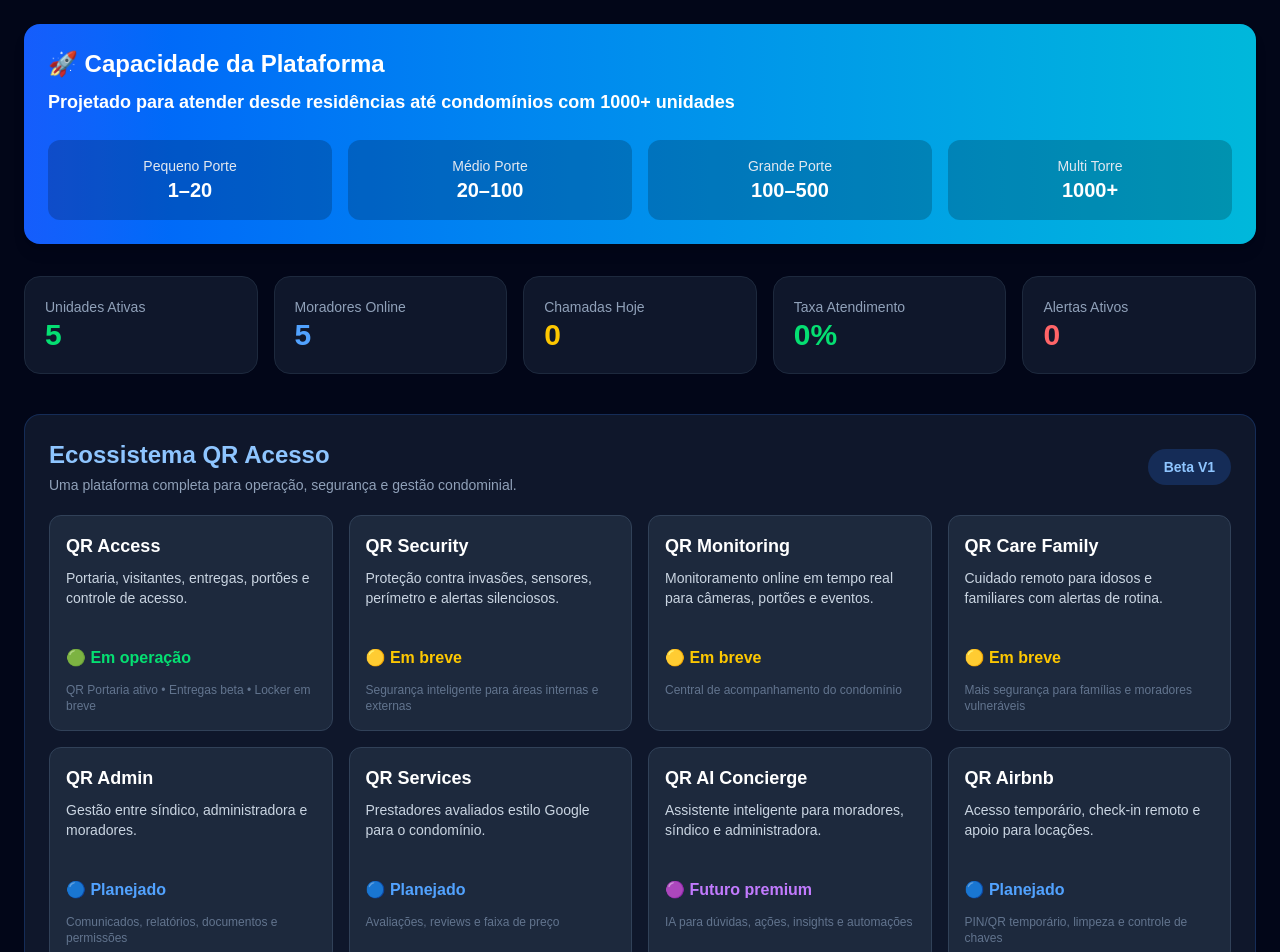
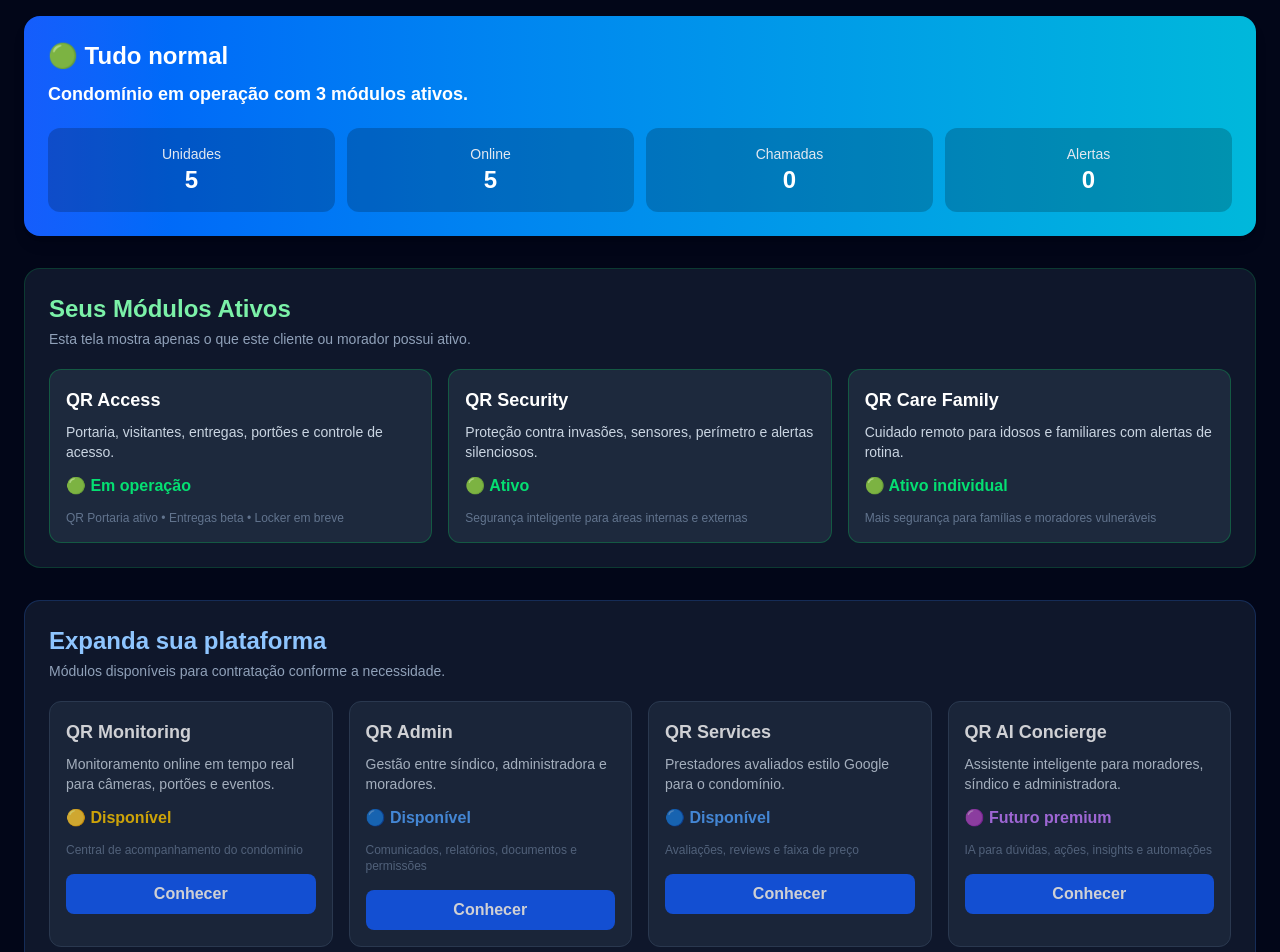
Before and after one commit to mullerjoao1-tech/qr-porteiro, a Next.js app: page /dashboard in a window 1280 px wide. Shown: the part 160-1112 px from the top of the page. Built offline with nearby package versions, Linux system fonts and the light colour scheme.

Commit message:
dashboard modular

```diff
--- a/app/dashboard/page.tsx
+++ b/app/dashboard/page.tsx
@@ -1,6 +1,21 @@
 export default function Dashboard() {
+  const modulosDoCondominio = {
+    access: true,
+    security: true,
+    monitoring: false,
+    admin: false,
+    services: false,
+    ai: false,
+    airbnb: false,
+  };
+
+  const modulosDoMorador = {
+    care: true,
+  };
+
   const modulos = [
     {
+      id: "access",
       nome: "QR Access",
       descricao: "Portaria, visitantes, entregas, portões e controle de acesso.",
       status: "🟢 Em operação",
@@ -8,41 +23,47 @@ export default function Dashboard() {
       cor: "text-green-400",
     },
     {
+      id: "security",
       nome: "QR Security",
       descricao: "Proteção contra invasões, sensores, perímetro e alertas silenciosos.",
-      status: "🟡 Em breve",
+      status: "🟢 Ativo",
       destaque: "Segurança inteligente para áreas internas e externas",
-      cor: "text-yellow-400",
+      cor: "text-green-400",
     },
     {
+      id: "monitoring",
       nome: "QR Monitoring",
       descricao: "Monitoramento online em tempo real para câmeras, portões e eventos.",
-      status: "🟡 Em breve",
+      status: "🟡 Disponível",
       destaque: "Central de acompanhamento do condomínio",
       cor: "text-yellow-400",
     },
     {
+      id: "care",
       nome: "QR Care Family",
       descricao: "Cuidado remoto para idosos e familiares com alertas de rotina.",
-      status: "🟡 Em breve",
+      status: "🟢 Ativo individual",
       destaque: "Mais segurança para famílias e moradores vulneráveis",
-      cor: "text-yellow-400",
+      cor: "text-green-400",
     },
     {
+      id: "admin",
       nome: "QR Admin",
       descricao: "Gestão entre síndico, administradora e moradores.",
-      status: "🔵 Planejado",
+      status: "🔵 Disponível",
       destaque: "Comunicados, relatórios, documentos e permissões",
       cor: "text-blue-400",
     },
     {
+      id: "services",
       nome: "QR Services",
       descricao: "Prestadores avaliados estilo Google para o condomínio.",
-      status: "🔵 Planejado",
+      status: "🔵 Disponível",
       destaque: "Avaliações, reviews e faixa de preço",
       cor: "text-blue-400",
     },
     {
+      id: "ai",
       nome: "QR AI Concierge",
       descricao: "Assistente inteligente para moradores, síndico e administradora.",
       status: "🟣 Futuro premium",
@@ -50,13 +71,24 @@ export default function Dashboard() {
       cor: "text-purple-400",
     },
     {
+      id: "airbnb",
       nome: "QR Airbnb",
       descricao: "Acesso temporário, check-in remoto e apoio para locações.",
-      status: "🔵 Planejado",
+      status: "🔵 Disponível",
       destaque: "PIN/QR temporário, limpeza e controle de chaves",
       cor: "text-blue-400",
     },
   ];
+
+  function moduloAtivo(id: string) {
+    return (
+      modulosDoCondominio[id as keyof typeof modulosDoCondominio] === true ||
+      modulosDoMorador[id as keyof typeof modulosDoMorador] === true
+    );
+  }
+
+  const modulosAtivos = modulos.filter((modulo) => moduloAtivo(modulo.id));
+  const modulosDisponiveis = modulos.filter((modulo) => !moduloAtivo(modulo.id));
 
   const qrs = [
     { nome: "QR1", status: "🟢 Disponível" },
@@ -67,110 +99,78 @@ export default function Dashboard() {
   ];
 
   return (
-    <main className="min-h-screen bg-slate-950 text-white p-6">
+    <main className="min-h-screen bg-slate-950 text-white p-4 md:p-6">
       <div className="max-w-7xl mx-auto">
-        <div className="mb-10">
-         <div className="flex items-center gap-4 mb-3">
+        <div className="mb-8">
+          <div className="flex items-center gap-3 mb-3">
             <img
               src="/logo-oficial.png"
               alt="QR Acesso"
-  className="h-20 w-auto object-contain"
+              className="h-14 md:h-20 w-auto object-contain"
             />
 
-  <h1 className="text-5xl font-black text-blue-400">
-    QR Acesso Dashboard
+            <h1 className="text-3xl md:text-5xl font-black text-blue-400">
+              QR Dashboard
             </h1>
           </div>
 
-          <p className="text-slate-400 text-lg">
+          <p className="text-slate-400 text-sm md:text-lg">
             Controle de acesso • Segurança • Gestão • Automação • IA
           </p>
         </div>
-<div className="bg-gradient-to-r from-blue-600 to-cyan-500 rounded-2xl p-6 mb-8 shadow-lg">
-  <h2 className="text-2xl font-black mb-2">
-    🚀 Capacidade da Plataforma
+
+        <div className="bg-gradient-to-r from-blue-600 to-cyan-500 rounded-2xl p-5 md:p-6 mb-8 shadow-lg">
+          <h2 className="text-xl md:text-2xl font-black mb-2">
+            🟢 Tudo normal
           </h2>
 
-  <p className="text-lg font-semibold">
-    Projetado para atender desde residências até condomínios com
-    1000+ unidades
+          <p className="text-sm md:text-lg font-semibold">
+            Condomínio em operação com {modulosAtivos.length} módulos ativos.
           </p>
 
-  <div className="grid grid-cols-2 md:grid-cols-4 gap-4 mt-6">
+          <div className="grid grid-cols-2 md:grid-cols-4 gap-3 mt-5">
             <div className="bg-black/20 rounded-xl p-4 text-center">
-      <p className="text-sm text-slate-200">Pequeno Porte</p>
-      <p className="text-xl font-bold">1–20</p>
+              <p className="text-sm text-slate-200">Unidades</p>
+              <p className="text-2xl font-bold">5</p>
             </div>
 
             <div className="bg-black/20 rounded-xl p-4 text-center">
-      <p className="text-sm text-slate-200">Médio Porte</p>
-      <p className="text-xl font-bold">20–100</p>
+              <p className="text-sm text-slate-200">Online</p>
+              <p className="text-2xl font-bold">5</p>
             </div>
 
             <div className="bg-black/20 rounded-xl p-4 text-center">
-      <p className="text-sm text-slate-200">Grande Porte</p>
-      <p className="text-xl font-bold">100–500</p>
+              <p className="text-sm text-slate-200">Chamadas</p>
+              <p className="text-2xl font-bold">0</p>
             </div>
 
             <div className="bg-black/20 rounded-xl p-4 text-center">
-      <p className="text-sm text-slate-200">Multi Torre</p>
-      <p className="text-xl font-bold">1000+</p>
+              <p className="text-sm text-slate-200">Alertas</p>
+              <p className="text-2xl font-bold">0</p>
             </div>
           </div>
         </div>
-        <div className="grid md:grid-cols-5 gap-4 mb-10">
-          <div className="bg-slate-900 rounded-2xl p-5 border border-slate-800">
-            <p className="text-slate-400 text-sm">Unidades Ativas</p>
-            <p className="text-3xl font-bold text-green-400">5</p>
-          </div>
 
-          <div className="bg-slate-900 rounded-2xl p-5 border border-slate-800">
-            <p className="text-slate-400 text-sm">Moradores Online</p>
-            <p className="text-3xl font-bold text-blue-400">5</p>
-          </div>
-
-          <div className="bg-slate-900 rounded-2xl p-5 border border-slate-800">
-            <p className="text-slate-400 text-sm">Chamadas Hoje</p>
-            <p className="text-3xl font-bold text-yellow-400">0</p>
-          </div>
-
-          <div className="bg-slate-900 rounded-2xl p-5 border border-slate-800">
-            <p className="text-slate-400 text-sm">Taxa Atendimento</p>
-            <p className="text-3xl font-bold text-green-400">0%</p>
-          </div>
-
-          <div className="bg-slate-900 rounded-2xl p-5 border border-slate-800">
-            <p className="text-slate-400 text-sm">Alertas Ativos</p>
-            <p className="text-3xl font-bold text-red-400">0</p>
-          </div>
-        </div>
-
-        <div className="bg-slate-900 rounded-2xl p-6 mb-10 border border-blue-500/20">
-          <div className="flex items-center justify-between mb-5">
-            <div>
-              <h2 className="text-2xl font-bold text-blue-300">
-                Ecossistema QR Acesso
+        <div className="bg-slate-900 rounded-2xl p-5 md:p-6 mb-8 border border-green-500/20">
+          <div className="mb-5">
+            <h2 className="text-2xl font-bold text-green-300">
+              Seus Módulos Ativos
             </h2>
 
             <p className="text-slate-400 text-sm mt-1">
-                Uma plataforma completa para operação, segurança e gestão condominial.
+              Esta tela mostra apenas o que este cliente ou morador possui ativo.
             </p>
           </div>
 
-            <span className="bg-blue-500/20 text-blue-300 text-sm font-bold px-4 py-2 rounded-full">
-              Beta V1
-            </span>
-          </div>
-
-          <div className="grid md:grid-cols-4 gap-4">
-            {modulos.map((modulo) => (
+          <div className="grid md:grid-cols-3 gap-4">
+            {modulosAtivos.map((modulo) => (
               <div
                 key={modulo.nome}
-                className="bg-slate-800 rounded-xl p-4 border border-slate-700 hover:border-blue-400 transition-all"
+                className="bg-slate-800 rounded-xl p-4 border border-green-500/30 hover:border-green-400 transition-all"
               >
                 <p className="font-bold text-lg">{modulo.nome}</p>
 
-                <p className="text-sm text-slate-300 mt-2 min-h-[66px]">
+                <p className="text-sm text-slate-300 mt-2">
                   {modulo.descricao}
                 </p>
 
@@ -186,8 +186,47 @@ export default function Dashboard() {
           </div>
         </div>
 
-        <div className="grid lg:grid-cols-2 gap-6 mb-10">
-          <div className="bg-slate-900 rounded-2xl p-6 border border-slate-800">
+        <div className="bg-slate-900 rounded-2xl p-5 md:p-6 mb-8 border border-blue-500/20">
+          <div className="mb-5">
+            <h2 className="text-2xl font-bold text-blue-300">
+              Expanda sua plataforma
+            </h2>
+
+            <p className="text-slate-400 text-sm mt-1">
+              Módulos disponíveis para contratação conforme a necessidade.
+            </p>
+          </div>
+
+          <div className="grid md:grid-cols-4 gap-4">
+            {modulosDisponiveis.map((modulo) => (
+              <div
+                key={modulo.nome}
+                className="bg-slate-800 rounded-xl p-4 border border-slate-700 hover:border-blue-400 transition-all opacity-80"
+              >
+                <p className="font-bold text-lg">{modulo.nome}</p>
+
+                <p className="text-sm text-slate-300 mt-2">
+                  {modulo.descricao}
+                </p>
+
+                <p className={`mt-3 font-bold ${modulo.cor}`}>
+                  {modulo.status}
+                </p>
+
+                <p className="text-xs text-slate-500 mt-3">
+                  {modulo.destaque}
+                </p>
+
+                <button className="mt-4 w-full bg-blue-600 hover:bg-blue-500 text-white font-bold py-2 rounded-lg transition-all">
+                  Conhecer
+                </button>
+              </div>
+            ))}
+          </div>
+        </div>
+
+        <div className="grid lg:grid-cols-2 gap-6 mb-8">
+          <div className="bg-slate-900 rounded-2xl p-5 md:p-6 border border-slate-800">
             <h2 className="text-2xl font-bold text-blue-300 mb-5">
               Status em Tempo Real
             </h2>
@@ -205,7 +244,7 @@ export default function Dashboard() {
             </div>
           </div>
 
-          <div className="bg-slate-900 rounded-2xl p-6 border border-slate-800">
+          <div className="bg-slate-900 rounded-2xl p-5 md:p-6 border border-slate-800">
             <h2 className="text-2xl font-bold text-blue-300 mb-5">
               Insights da IA
             </h2>
@@ -226,7 +265,7 @@ export default function Dashboard() {
           </div>
         </div>
 
-        <div className="bg-slate-900 rounded-2xl p-6 border border-slate-800">
+        <div className="bg-slate-900 rounded-2xl p-5 md:p-6 border border-slate-800">
           <h2 className="text-2xl font-bold text-blue-300 mb-5">
             Chamadas Recentes
           </h2>
--- /dev/null
+++ b/app/security/page.tsx
@@ -0,0 +1,108 @@
+"use client";
+
+import { useState } from "react";
+
+export default function Security() {
+  const [energia, setEnergia] = useState("OK");
+  const [alarme, setAlarme] = useState("Armado");
+
+  const zonas = [
+    { nome: "Porta 1", status: "fechada" },
+    { nome: "Porta 2", status: "aberta" },
+    { nome: "Garagem", status: "fechada" },
+    { nome: "Corredor", status: "disparada" },
+  ];
+
+  const eventos = [
+    "13:22 - Falha na rede elétrica",
+    "13:36 - Porta 1 aberta",
+    "13:40 - Corredor disparado",
+  ];
+
+  function corStatus(status: string) {
+    if (status === "fechada") return "#22c55e";
+    if (status === "aberta") return "#facc15";
+    if (status === "disparada") return "#ef4444";
+    return "#9ca3af";
+  }
+
+  return (
+    <div
+      style={{
+        minHeight: "100vh",
+        background: "#f3f4f6",
+        padding: "20px",
+        fontFamily: "Arial",
+      }}
+    >
+      <h1 style={{ fontSize: "32px", marginBottom: "20px" }}>
+        QR Security
+      </h1>
+
+      <div
+        style={{
+          background: "white",
+          padding: "20px",
+          borderRadius: "12px",
+          marginBottom: "20px",
+        }}
+      >
+        <h2>Status Geral</h2>
+        <p>Energia: {energia}</p>
+        <p>Alarme: {alarme}</p>
+      </div>
+
+      <div
+        style={{
+          background: "white",
+          padding: "20px",
+          borderRadius: "12px",
+          marginBottom: "20px",
+        }}
+      >
+        <h2>Zonas</h2>
+
+        {zonas.map((zona, index) => (
+          <div
+            key={index}
+            style={{
+              display: "flex",
+              justifyContent: "space-between",
+              marginBottom: "12px",
+              padding: "12px",
+              borderRadius: "8px",
+              background: "#f9fafb",
+            }}
+          >
+            <span>{zona.nome}</span>
+
+            <span
+              style={{
+                color: "white",
+                background: corStatus(zona.status),
+                padding: "6px 12px",
+                borderRadius: "8px",
+              }}
+            >
+              {zona.status}
+            </span>
+          </div>
+        ))}
+      </div>
+
+      <div
+        style={{
+          background: "white",
+          padding: "20px",
+          borderRadius: "12px",
+        }}
+      >
+        <h2>Eventos Recentes</h2>
+
+        {eventos.map((evento, index) => (
+          <p key={index}>{evento}</p>
+        ))}
+      </div>
+    </div>
+  );
+}
```
Lines whose indentation alone changed are shown as unchanged.
